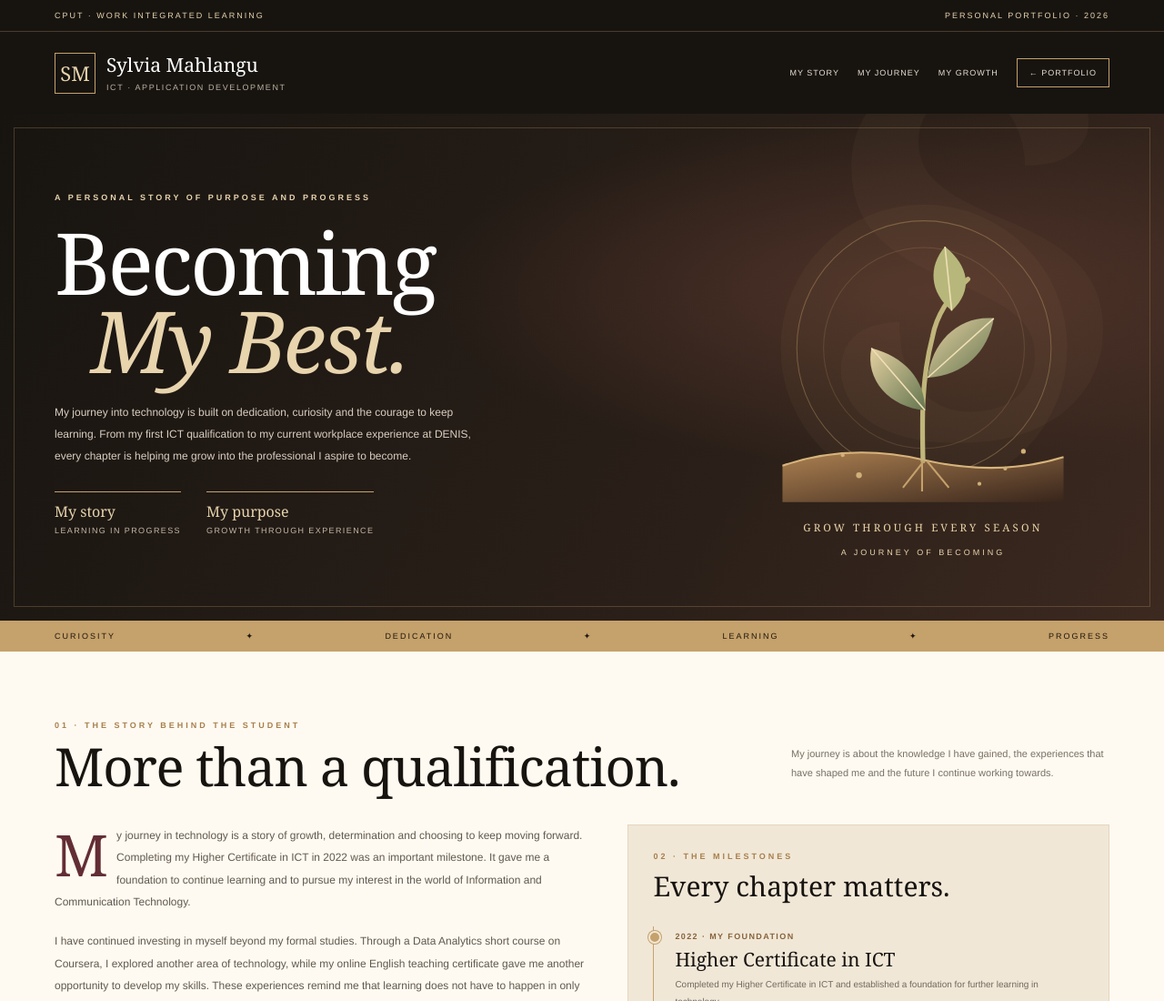
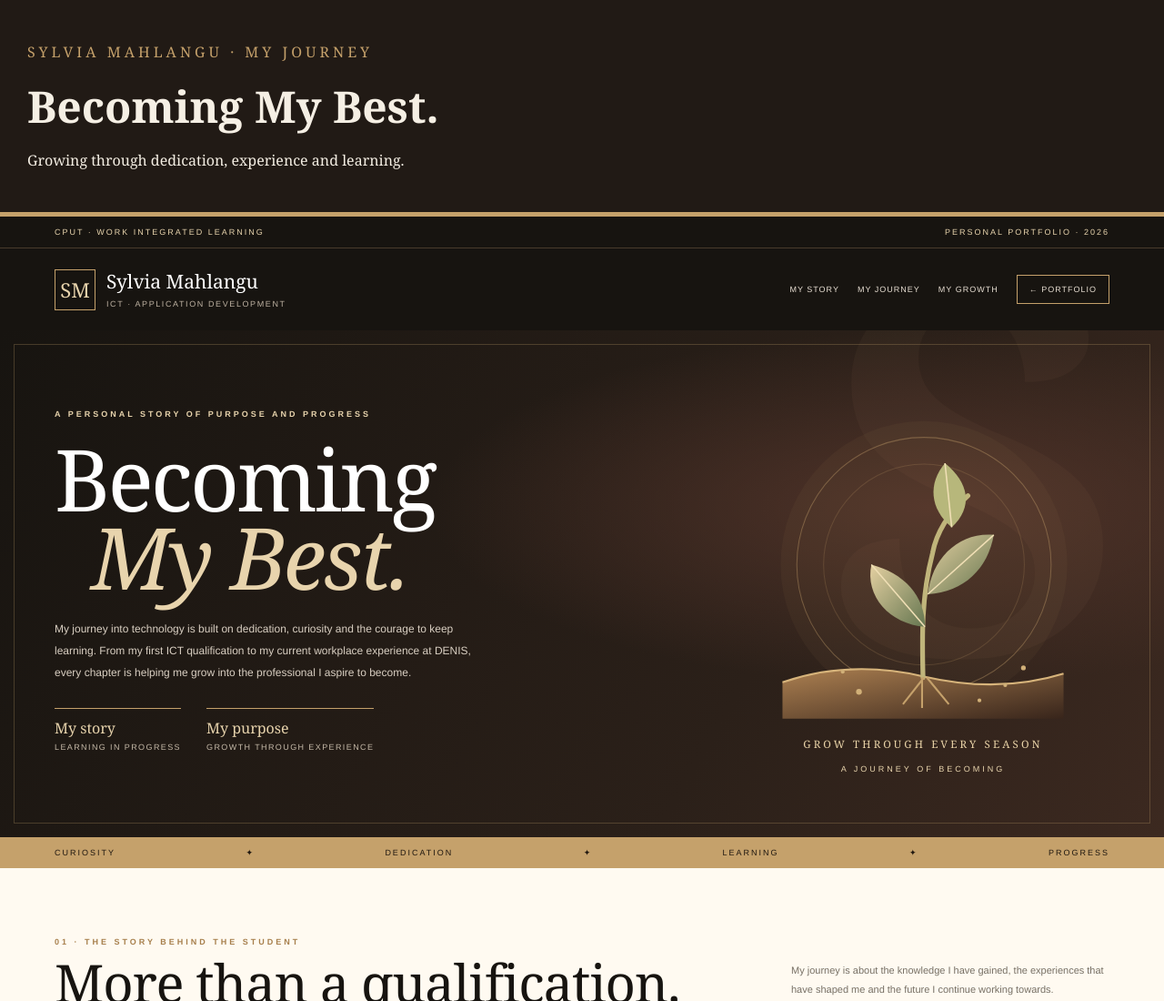
Before and after one commit to Sylvia-Mahlangu/WIL-Portfolio, a plain HTML site: page industry-placement.html in a window 1280 px wide. Shown: the top 1100 px of the page at 91% size. Drawn offline with Linux system fonts and the light colour scheme.

Commit message:
Add journey section for Sylvia Mahlangu
Added a new section highlighting Sylvia Mahlangu's journey with a title and description.

```diff
--- a/industry-placement.html
+++ b/industry-placement.html
@@ -124,6 +124,17 @@ footer strong{color:var(--pale);font:18px var(--serif)}
 </style>
 </head>
 <body>
+
+  <div style="background:#211a15;color:#f5efe4;padding:30px;
+font-family:Georgia,serif;border-bottom:5px solid #c5a16b;">
+  <p style="color:#c5a16b;letter-spacing:4px;">
+    SYLVIA MAHLANGU · MY JOURNEY
+  </p>
+  <h1 style="font-size:48px;margin:10px 0;">
+    Becoming My Best.
+  </h1>
+  <p>Growing through dedication, experience and learning.</p>
+</div>
 
 <div class="topline">
   <div class="wrap"><span>CPUT · Work Integrated Learning</span><span>Personal Portfolio · 2026</span></div>
```
